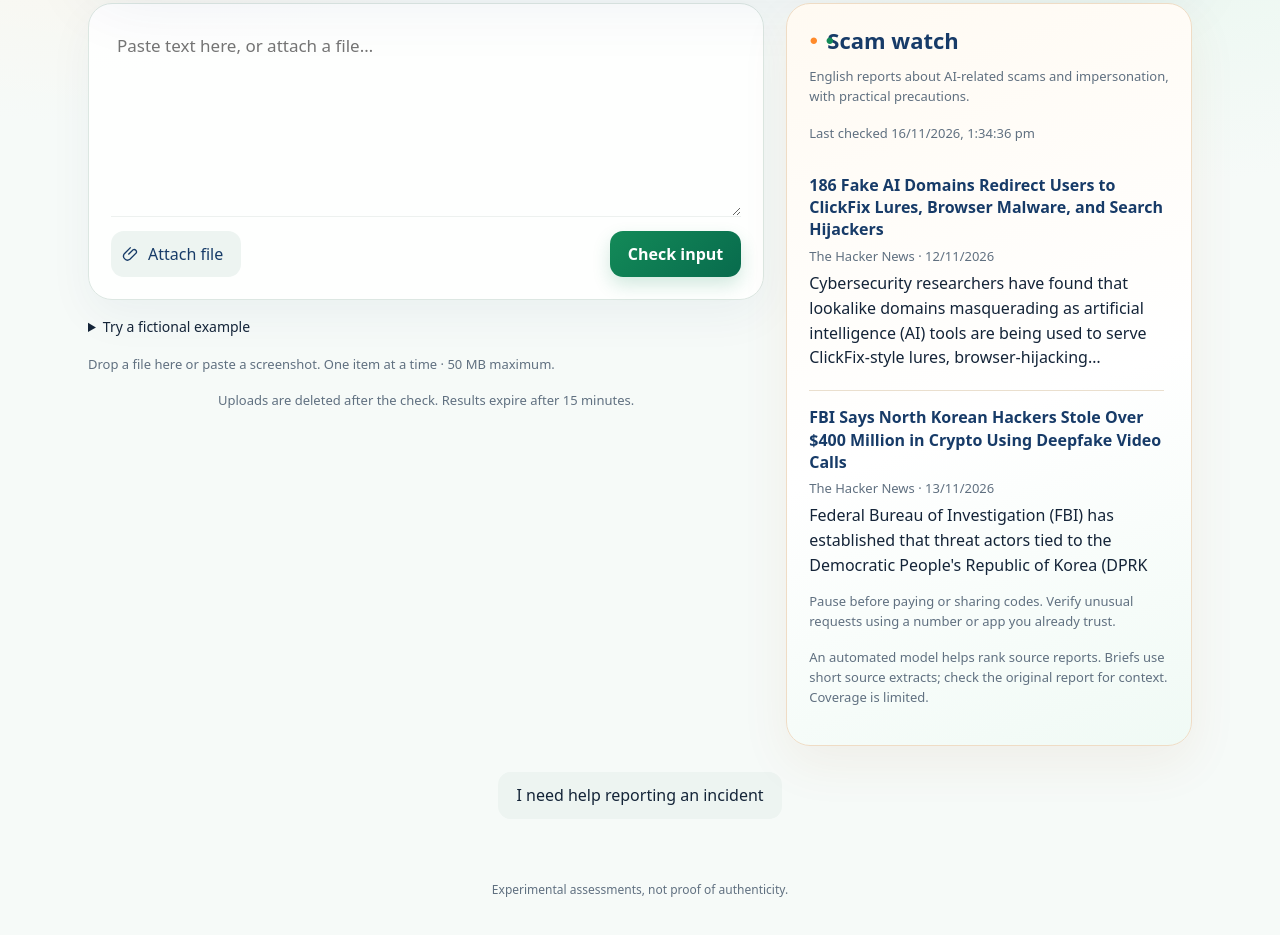
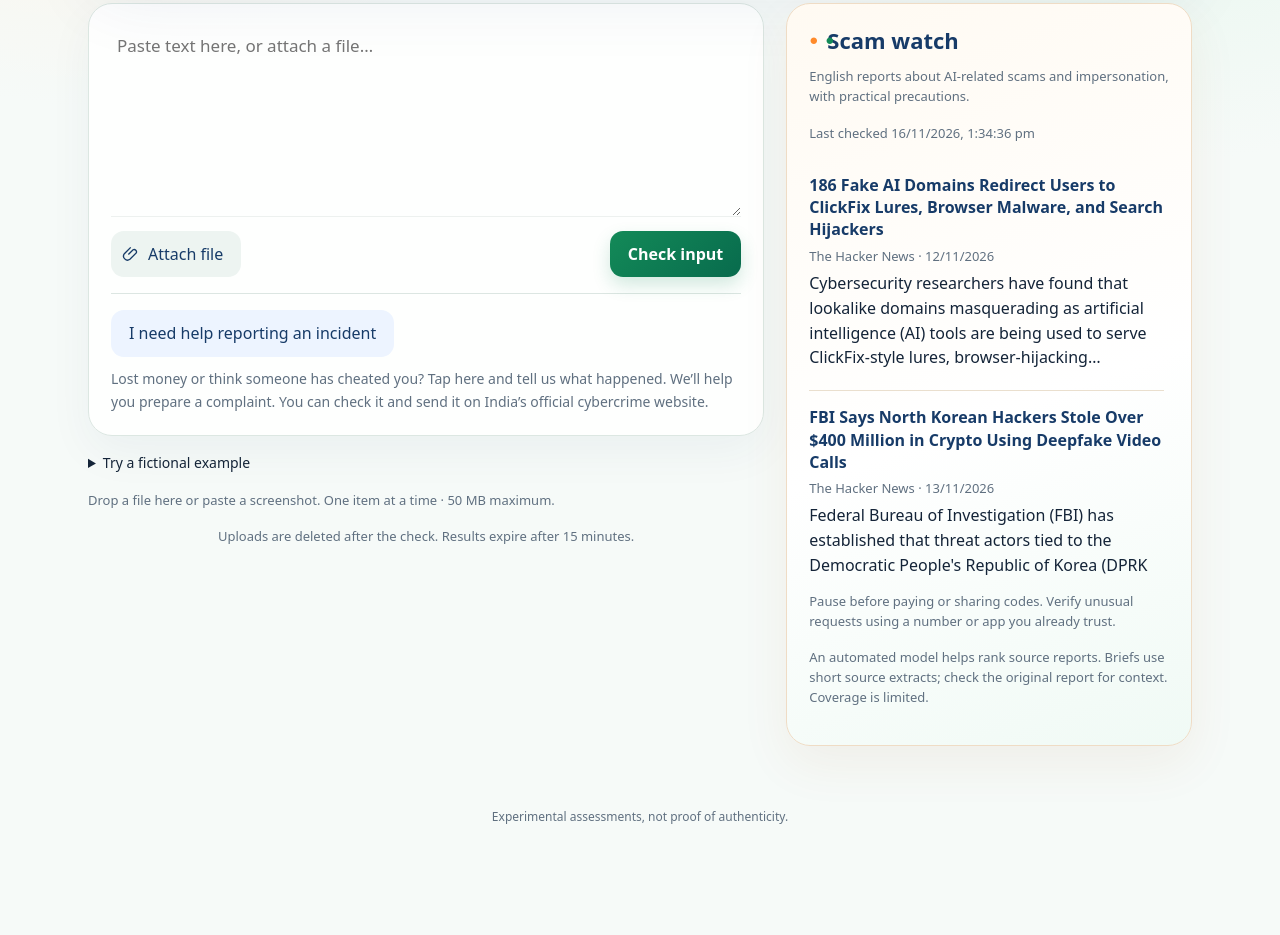
Before and after one commit to Dhiren00/ai_hackthon, a plain HTML site: page static/index.html in a window 1280 px wide. Shown: the part 481-1416 px from the top of the page. After the commit the page ends 1386 px from the top, so only its background shows below. Drawn offline with Linux system fonts and the light colour scheme.

Commit message:
Move reporting help below file attachment and explain next steps

```diff
--- a/static/i18n.json
+++ b/static/i18n.json
@@ -120,6 +120,7 @@
     "demo_genuine": "Genuine reminder",
     "demo_note": "English synthetic cases for demonstration.",
     "help_open": "I need help reporting an incident",
+    "help_description": "Lost money or think someone has cheated you? Tap here and tell us what happened. We’ll help you prepare a complaint. You can check it and send it on India’s official cybercrime website.",
     "close": "Close",
     "complaint_title": "Prepare your complaint",
     "complaint_intro": "Describe what happened. Review the draft, then submit it yourself on the official portal.",
@@ -275,6 +276,7 @@
     "demo_genuine": "असली सूचना",
     "demo_note": "डेमो के लिए अंग्रेज़ी काल्पनिक उदाहरण।",
     "help_open": "मुझे घटना की रिपोर्ट करने में मदद चाहिए",
+    "help_description": "पैसे खो गए हैं या लगता है किसी ने धोखा दिया है? यहाँ दबाएँ और बताएँ क्या हुआ। हम शिकायत तैयार करने में मदद करेंगे। आप उसे जाँचकर भारत की आधिकारिक साइबर अपराध वेबसाइट पर भेज सकते हैं।",
     "close": "बंद करें",
     "complaint_title": "अपनी शिकायत तैयार करें",
     "complaint_intro": "घटना बताएँ। मसौदा जाँचें और आधिकारिक पोर्टल पर खुद जमा करें।",
@@ -430,6 +432,7 @@
     "demo_genuine": "నిజమైన సూచన",
     "demo_note": "ప్రదర్శన కోసం ఇంగ్లీష్ కల్పిత ఉదాహరణలు.",
     "help_open": "ఘటనను నివేదించడంలో సహాయం కావాలి",
+    "help_description": "డబ్బు పోయిందా లేదా ఎవరైనా మోసం చేశారని అనిపిస్తోందా? ఇక్కడ నొక్కి ఏం జరిగిందో చెప్పండి. ఫిర్యాదు సిద్ధం చేయడంలో సహాయం చేస్తాము. మీరు దాన్ని చూసి భారత అధికారిక సైబర్‌క్రైమ్ వెబ్‌సైట్‌లో పంపవచ్చు.",
     "close": "మూసివేయండి",
     "complaint_title": "మీ ఫిర్యాదు సిద్ధం చేయండి",
     "complaint_intro": "ఏం జరిగిందో వివరించండి. ముసాయిదా పరిశీలించి అధికారిక పోర్టల్‌లో స్వయంగా సమర్పించండి.",
--- a/static/index.html
+++ b/static/index.html
@@ -13,6 +13,7 @@ h3{font-size:18px;margin:24px 0 12px}.risk-label{font-size:22px;font-weight:650;
 meter{--meter-color:#697e85}meter[data-level="high"]{--meter-color:#c44725}meter[data-level="review"]{--meter-color:#aa7c15}meter::-webkit-meter-optimum-value,meter::-webkit-meter-suboptimum-value,meter::-webkit-meter-even-less-good-value{background:var(--meter-color)}meter::-moz-meter-bar{background:var(--meter-color)}
 #caution-feed{margin:0 0 24px;background:#fffaf0;box-shadow:none}#caution-feed h2{font-size:19px}#caution-items{max-height:260px;overflow:auto}#caution-feed article{border-top:1px solid #eadfc9;padding:12px 0}#caution-feed a{color:#14584b;font-weight:600}#caution-feed article p{margin:5px 0}#caution-status{font-size:13px;color:var(--muted)}
 #progress,#result{scroll-margin-top:110px}
+.help-entry{text-align:left;margin-top:16px;padding-top:16px;border-top:1px solid var(--line)}.help-entry .button{max-width:100%;white-space:normal;text-align:left;background:#edf4ff;color:var(--navy)}.help-entry p{margin:10px 0 0;font-size:14px;line-height:1.65;color:var(--muted)}
 
 /* Warm, accessible Tiranga-inspired product surface. */
 :root{--saffron:#ff8a2a;--green:#138a58;--navy:#173b68;--sky:#e9f4ff;--ink:#142438;--muted:#607080;--accent:#087f5b;--line:#dce6e2;--page:#f6faf8;--card:#fff}
@@ -47,6 +48,10 @@ main{max-width:1160px;margin:0 auto;padding:26px 28px 48px}header{position:stick
 <textarea id="input" maxlength="20000" placeholder="Paste text here, or attach a file…"></textarea>
 <div id="file-chip" class="file" hidden><span id="filename"></span><button type="button" id="remove" class="remove" aria-label="Remove file">×</button></div>
 <div class="toolbar"><button type="button" id="attach" class="button secondary attach"><svg viewBox="0 0 24 24" fill="none" stroke="currentColor" stroke-width="1.7" aria-hidden="true"><path d="m8 12 6-6a3 3 0 0 1 4 4l-8 8a5 5 0 0 1-7-7l8-8"/></svg><span data-i18n="attach">Attach file</span></button><button type="submit" id="submit" class="button primary" data-i18n="check">Check input</button></div>
+<div class="help-entry">
+<button type="button" class="button secondary" id="help-open" aria-describedby="help-description" data-i18n="help_open">I need help reporting an incident</button>
+<p id="help-description" data-i18n="help_description">Lost money or think someone has cheated you? Tap here and tell us what happened. We’ll help you prepare a complaint. You can check it and send it on India’s official cybercrime website.</p>
+</div>
 <input type="file" id="file" accept=".txt,.png,.jpg,.jpeg,.webp,audio/*,video/*" hidden>
 </div>
 <details class="demo-options"><summary data-i18n="try_demo">Try a fictional example</summary><div class="result-actions"><button type="button" class="button secondary" data-demo="family" data-i18n="demo_family">Urgent family request</button><button type="button" class="button secondary" data-demo="college" data-i18n="demo_college">Fake college payment</button><button type="button" class="button secondary" data-demo="genuine" data-i18n="demo_genuine">Genuine reminder</button></div><small data-i18n="demo_note">English synthetic cases for demonstration.</small></details>
@@ -85,7 +90,6 @@ main{max-width:1160px;margin:0 auto;padding:26px 28px 48px}header{position:stick
 <details><summary data-i18n="details">Analysis details</summary><pre id="raw"></pre></details>
 <div class="result-actions"><button type="button" id="again" class="button secondary" data-i18n="again">Check another</button></div>
 </section>
-<p class="help-entry"><button type="button" class="button secondary" id="help-open" data-i18n="help_open">I need help reporting an incident</button></p>
 <dialog id="complaint-dialog" aria-labelledby="complaint-title">
 <button type="button" class="close-dialog button secondary" id="help-close" data-i18n="close">Close</button>
 <h2 id="complaint-title" data-i18n="complaint_title">Prepare your complaint</h2>
```
